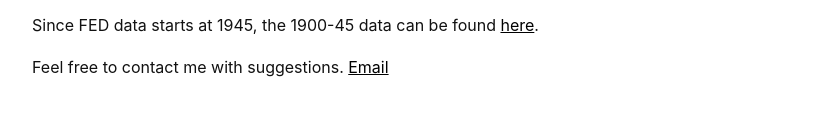
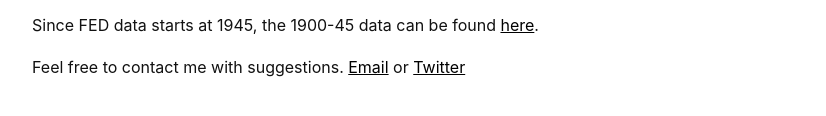
Before and after one commit to ckrowland/msindex, a plain HTML site: page static/index.html in a window 1280 px wide. Shown: the part 1086-1202 px from the top of the page, without its empty margins (218-1044 px from the left). Drawn offline with Linux system fonts and the light colour scheme; no server answers.

Commit message:
Add twitter handle

```diff
--- a/static/index.html
+++ b/static/index.html
@@ -100,6 +100,8 @@
                 <p>
                     Feel free to contact me with suggestions.
                     <a href="mailto:connor.k.rowland@icloud.com">Email</a>
+                    or
+                    <a href="https://www.x.com/connorkrowland">Twitter</a>
                 </p>
             </div>
         </div>
```
